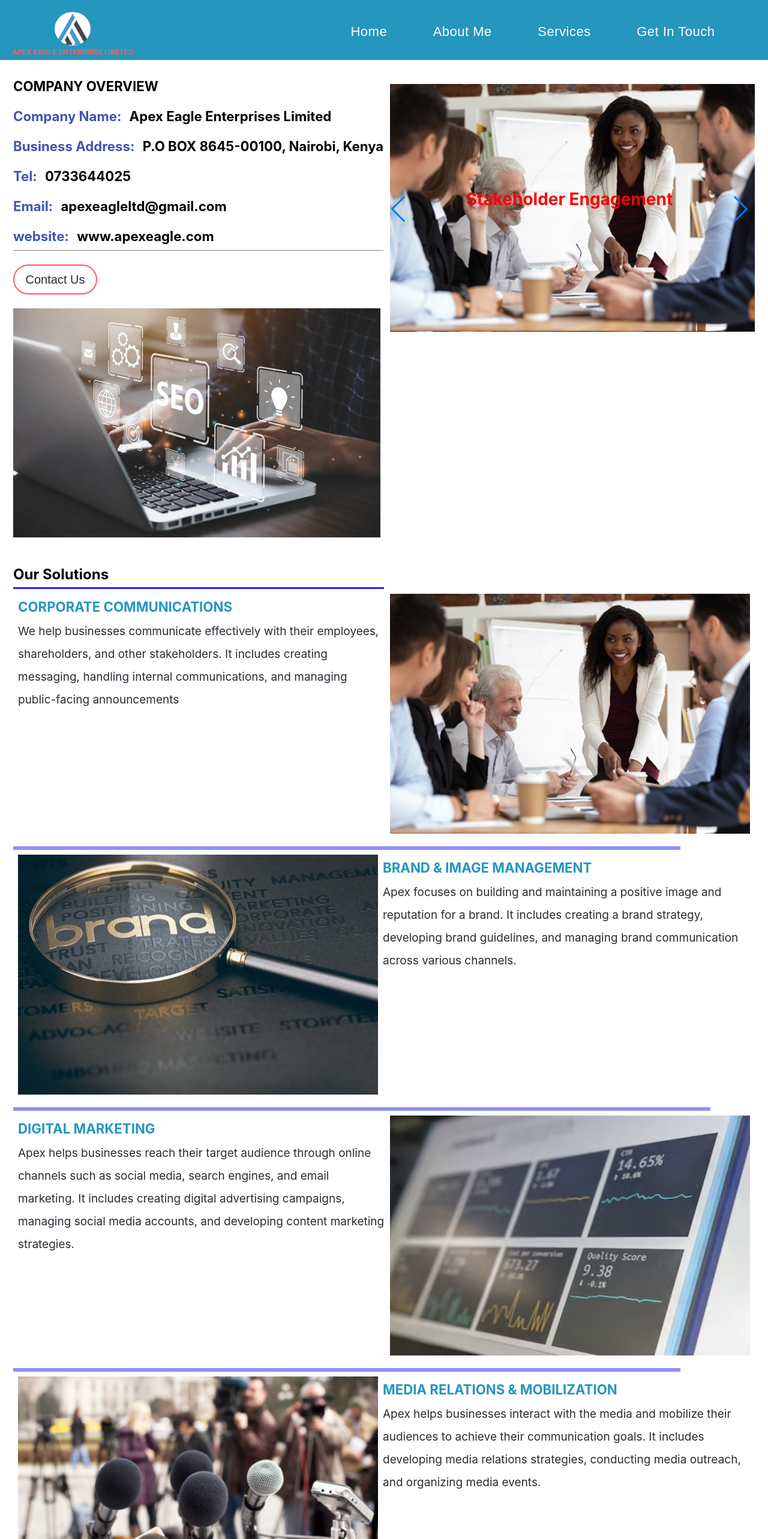
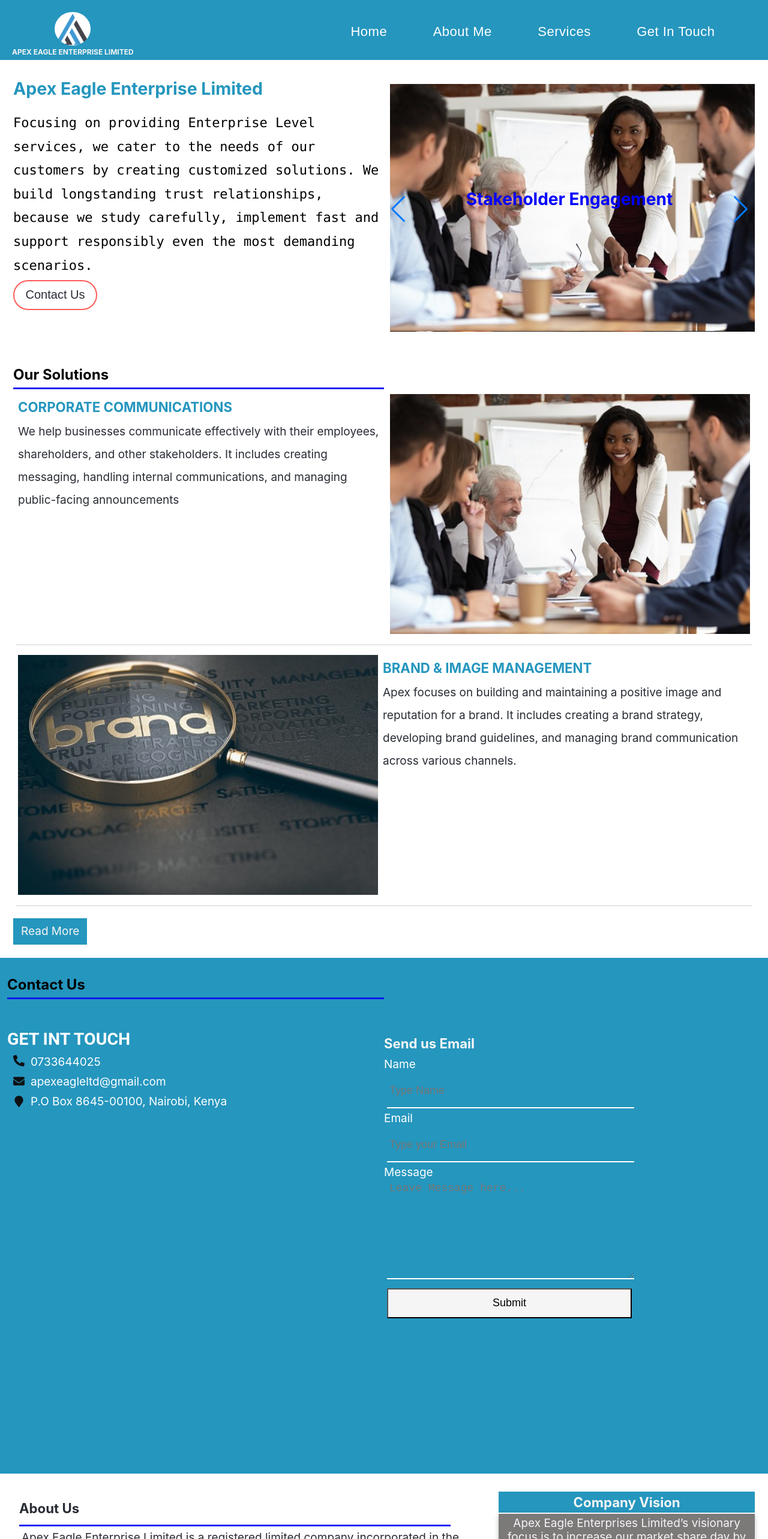
Before and after one commit to Nobby-code/apex-portfolio, a React (Create React App) app: page / in a window 1280 px wide. Shown: the top 2566 px of the page at 60% size. Built offline with nearby package versions, Linux system fonts and the light colour scheme.

Commit message:
Finished

```diff
--- a/src/App.css
+++ b/src/App.css
@@ -12,6 +12,7 @@
   margin: 0;
   padding: 0;
   /* line-height: 1.6; */
+  /* box-sizing: border-box; */
 }
 
 /* home page styles*/
@@ -55,27 +56,47 @@
   align-items: center;
 }
 
-.description-para{
+.description-para {
   line-height: 1.6;
 }
 
-.personal-det h4{
+.personal-det {
+  color: black;
+  display: flex;
+  flex-direction: column;
+  justify-content: space-between;
+}
+
+.personal-det p {
+  font-family: cursive;
+  line-height: 1.8;
+  font-size: 22px;
+  font-family: "Lucida Console", "Courier New", monospace;
+}
+
+.personal-det h2 {
+  color: #2596be;
+  padding-bottom: 20px;
+}
+
+.personal-det h4 {
   line-height: 1.6;
   padding-top: 5px;
   color: antiquewhite;
 }
+
 .logo-and-bar .bars:hover {
   cursor: pointer;
 }
 
 .my-header .my-logo {
-  color: #FF5C58;
+  color: whitesmoke;
   font-size: 12px;
   text-align: center;
   font-weight: bold;
 }
 
-.my-header .my-logo img{
+.my-header .my-logo img {
   border-radius: 50%;
   width: 60px;
 
@@ -123,16 +144,17 @@
   /* background-color: #2596be; */
   background-color: #FFFFFF;
   /* font-family: 'Poppins', sans-serif; */
-}
-
-.home .personal-det .o-view{
+  /* box-shadow: rgba(0, 0, 0, 0.1) 0px 4px 6px -1px, rgba(0, 0, 0, 0.06) 0px 2px 4px -1px; */
+}
+
+.home .personal-det .o-view {
   /* border-right: 1px solid grey; */
   padding-bottom: 10px;
   transition: 1.5s ease-out;
   border-bottom: 1px solid gray;
 }
 
-.home .name{
+.home .name {
   color: black;
 }
 
@@ -178,7 +200,8 @@
   height: 100%;
   animation: move 10s ease-in-out infinite alternate;
 }
-.duties-wrapper .duties{
+
+.duties-wrapper .duties {
   font-size: 32px;
 }
 
@@ -239,13 +262,14 @@
   text-align: center;
   margin-left: 20%;
   color: red;
+  color: blue;
   font-size: 28px;
   /* margin: 0 auto;
   padding: 30px; */
   width: 60%;
 }
 
-.profile-image .my-slider{
+.profile-image .my-slider {
   text-align: center;
 
 }
@@ -273,10 +297,11 @@
   padding-top: 10px;
 }
 
-.social-media img{
+.social-media img {
   transition: transform .4s ease;
 }
-.social-media img:hover{
+
+.social-media img:hover {
   transform: scale(1.02);
 }
 
@@ -298,9 +323,10 @@
   opacity: .96;
 }
 
-.hidden-menu a{
+.hidden-menu a {
   transition: all 0.5s ease;
 }
+
 /*About */
 
 .about {
@@ -331,62 +357,99 @@
   padding-right: 24px;
   line-height: 1.6;
   font-weight: normal;
-  font-size: 24px;
+  /* font-size: 24px; */
+}
+
+.about #chkbx {
+  display: none;
+}
+
+.about label {
+  display: inline-block;
+  cursor: pointer;
+  color: #FFFFFF;
+  background-color: #2596be;
+  padding: 3px 13px;
+  border-radius: 3px;
+  margin-top: 12px;
+  transition: 0.5s ease;
+}
+
+.about label:hover {
+  background-color: teal;
+}
+
+.about #chkbx:checked~label {
+  display: none;
+}
+
+.about #chkbx:checked~.core-values {
+  display: flex;
+  flex-direction: row;
+  justify-content: flex-start;
 }
 
 /* .about-div .vision {
   box-shadow: rgba(0, 0, 0, 0.1) 0px 10px 15px -3px, rgba(0, 0, 0, 0.05) 0px 4px 6px -2px;
 } */
-.about-div .vision p{
+.about-div .vision p {
   background-color: rgb(124, 121, 121);
   color: whitesmoke;
   padding: 4px;
   box-shadow: rgba(0, 0, 0, 0.24) 0px 3px 8px;
 }
 
-.about-div .vision{
+.about-div .vision {
   text-align: center;
   width: 96%;
 }
-.about-div .vision h3{
+
+.about-div .vision h3 {
   background-color: rgba(9, 36, 158, 0.781);
+  background-color: #2596be;
   color: whitesmoke;
   margin-bottom: 2px;
   padding-top: 4px;
   padding-bottom: 4px;
 }
 
-.about .core-values{
-  display: flex;
+.about .core-values {
+  /* display: flex;
   flex-direction: row;
-  justify-content: flex-start;
-}
-.about .core-values h3{
+  justify-content: flex-start; */
+  display: none;
+}
+
+.about .core-values h3 {
   color: rgba(9, 36, 158, 0.781);
+  background-color: #2596be;
   margin-top: 14px;
 }
 
-.about .core-values .core-details{
+.about .core-values .core-details {
   padding-top: 20px;
   line-height: 2.0;
   margin: 10px;
+  height: 100%;
 }
 
 .about .vertical {
   border-right: 10px solid wheat;
-  border-right: 10px solid  #FF5C58;
+  border-right: 10px solid #FF5C58;
   width: 100px;
   height: 500px;
   /* margin-top: 20px; */
   margin-right: 20px;
-}
+  height: 100%;
+}
+
 .about-info h3 {
   /* color: #FF5C58; */
   width: 94%;
 
 }
 
-.about-info p{
+.about-info p {
   margin: 4px;
 }
 
@@ -433,7 +496,7 @@
   color: wheat;
 }
 
-.cv-download button{
+.cv-download button {
   margin-top: 20px;
 }
 
@@ -617,25 +680,28 @@
   background-repeat: no-repeat;
 }
 
-.resume .solutions{
+.resume .solutions {
   display: flex;
   flex-direction: row;
   justify-content: space-between;
   background-color: white;
   color: #282c34;
   margin: 4px;
-}
-
-.resume .solutions .solution-details{
+  box-shadow: rgba(17, 17, 26, 0.1) 0px 2px 0px;
+}
+
+.resume .solutions .solution-details {
   width: 50%;
   padding: 4px;
 }
 
-.resume .solutions .solution-details h3{
+.resume .solutions .solution-details h3 {
   color: rgba(13, 13, 243, 0.904);
-  color: #2596be;;
-}
-.resume .solutions img{
+  color: #2596be;
+  ;
+}
+
+.resume .solutions img {
   text-align: center;
   padding: 4px;
   width: 600px;
@@ -645,18 +711,19 @@
 .resume .sol {
   line-height: 2.0;
 }
-.resume .sol .horizontal{
+
+.resume .sol .horizontal {
   width: 90%;
   height: 6px;
-  background-color: rgba(13, 13, 243, 0.904);
+  /* background-color: rgba(13, 13, 243, 0.904); */
   opacity: .5;
 
 }
 
-.resume .sol .horizontal1{
+.resume .sol .horizontal1 {
   width: 90%;
   height: 6px;
-  background-color: rgba(13, 13, 243, 0.904);
+  /* background-color: rgba(13, 13, 243, 0.904); */
   opacity: .5;
   text-align: right;
   /* margin-left: 50px; */
@@ -666,6 +733,39 @@
   justify-content: end; */
   /* float: right; */
 
+}
+
+
+.resume .sol label {
+  color: black;
+  display: inline-block;
+  cursor: pointer;
+  color: whitesmoke;
+  background-color: #2596be;
+  margin-top: 12px;
+  padding: 3px 13px;
+  transition: 0.5s ease;
+}
+
+.resume .sol label:hover {
+  background-color: teal;
+}
+
+.resume .sol #ch {
+  display: none;
+}
+
+.resume .sol #ch:checked~label {
+  display: none;
+}
+
+.resume .sol #ch:checked~.show-more {
+  display: block;
+}
+
+.resume .sol .show-more {
+  display: none;
+  transition: 0.5s ease;
 }
 
 .projects .specific-project {
@@ -713,13 +813,15 @@
 
 /* contacts page */
 
-.contacts{
+.contacts {
   background-color: #76b5c5;
   background-color: #2596be;
   margin: 0;
   padding-top: 30px;
   padding-bottom: 30px;
-}
+  min-height: 100vh;
+}
+
 .contacts-header {
   height: 36px;
   color: black;
@@ -743,12 +845,15 @@
   display: flex;
   flex-direction: row;
   justify-content: space-between;
+  background-color: #2596be;
 }
 
 .contacts-content h2,
 .sites-header {
   font-family: 'Roboto';
   color: #FF5C58;
+  color: #FFFFFF;
+  font-weight: bold;
 }
 
 .contacts-content ul {
@@ -787,15 +892,17 @@
 }
 
 .contacts-form input {
-  width: 350px;
+  width: 65%;
   height: 55px;
   margin: 5px;
   font-size: 18px;
   background-color: rgb(78, 71, 71);
+  background-color: #2596be;
   color: white;
   border: none;
   border: none;
   padding-left: 4px;
+  border-bottom: 2px solid white;
 }
 
 .contacts-form input:hover {
@@ -815,30 +922,39 @@
   margin: 5px;
   background-color: #333;
   background-color: rgb(78, 71, 71);
+  background-color: #2596be;
   color: white;
   border: none;
   padding-left: 4px;
+  width: 65%;
+  border-bottom: 2px solid white;
 }
 
 .mailing h3 {
   color: #FF5C58;
+  color: whitesmoke;
+  padding: 10px 0;
 }
 
 .contacts-button {
-  width: 120px;
+  width: 65%;
   height: 50px;
   margin: 5px;
   background-color: teal;
+  background-color: whitesmoke;
   font-size: 18px;
   color: white;
+  color: black;
   transition: all .2s ease-out;
 }
 
 .contacts-button:hover {
   cursor: pointer;
   background-color: #59b256;
+  background-color: teal;
   color: black;
-  transform: scale(1.05);
+  color: white;
+  /* transform: scale(1.05); */
 
 
 }
@@ -872,11 +988,56 @@
 
 
 /*responsive on different screen sizes */
-
 @media screen and (max-width : 360px) {
-    * {
-    font-size: 12px;
-  }
+  * {
+    font-size: 13px;
+  }
+
+  .home .personal-det p{
+    line-height: 1.4;
+    /* font-family: 'Poppins'; */
+    font-family: 'Roboto';
+  }
+
+  .home .personal-det h2 {
+    font-size: 22px;
+  }
+  .contacts-button {
+    width: 100%;
+  }
+
+  .footer-bottom {
+    display: flex;
+    flex-direction: column;
+    width: 100%;
+    margin: 0;
+    padding: 0;
+    overflow: hidden;
+  }
+
+  .footer-bottom p {
+    width: 100%;
+    text-align: start;
+  }
+
+  .about .about-header {
+    font-size: 22px;
+  }
+
+  .home .hire-btn {
+    margin-top: 12px;
+  }
+
+  .footer .footer-bottom {
+    width: 100%;
+  }
+  .footer .footer-bottom ul{
+    display: none;
+  }
+.about .about-div .about-info p {
+  font-size: 18px;
+}
+
 }
 
 @media screen and (max-width : 480px) {
@@ -884,6 +1045,19 @@
     display: none;
   }
 
+  .home .personal-det p{
+    line-height: 1.4;
+    /* font-family: 'Poppins'; */
+    font-family: 'Roboto';
+  }
+
+  .home .hire-btn {
+    margin-top: 12px;
+  }
+
+  .contacts-button {
+    width: 100%;
+  }
   .bars {
     display: block;
     font-size: 22px;
@@ -904,7 +1078,7 @@
     text-align: left;
   }
 
-  .logo-and-bar .my-logo{
+  .logo-and-bar .my-logo {
     font-size: 14px;
   }
 
@@ -939,7 +1113,7 @@
     /* padding-top: 20px; */
   }
 
-  .social-media img{
+  .social-media img {
     width: 100%;
   }
 
@@ -957,6 +1131,7 @@
   .about .about-div {
     flex-direction: column;
   }
+
   .about .my-image {
     width: 100%;
     margin: 6px auto;
@@ -964,7 +1139,7 @@
     text-align: center;
   }
 
-  .about .my-image img{
+  .about .my-image img {
     width: 96%;
     text-align: center;
     margin: 0 auto;
@@ -1065,19 +1240,22 @@
     width: 80%;
   }
 
-  .mailing{
-    width: 100%;
-  }
-  .mailing .contacts-form{
-    width: 100%;
-  }
-  .contacts-form input, textarea{
+  .mailing {
+    width: 100%;
+  }
+
+  .mailing .contacts-form {
+    width: 100%;
+  }
+
+  .contacts-form input,
+  textarea {
     width: 100%;
     padding: 4px;
     font-size: 20px;
   }
 
-  .first-cont-info h2{
+  .first-cont-info h2 {
     padding-bottom: 12px;
   }
 
@@ -1112,7 +1290,7 @@
   }
 }
 
-@media screen and (min-width: 481px) and (max-width: 1024px){
+@media screen and (min-width: 481px) and (max-width: 1024px) {
 
   .home {
     flex-direction: column-reverse;
@@ -1158,6 +1336,7 @@
   .resume-content .resume-list-content {
     width: 100%;
   }
+
   /* .page{
     padding-top: 100px;
   }
@@ -1285,7 +1464,7 @@
     width: 96%;
   }
 } */
-@media screen and (min-width: 540px) and (max-width: 600px){
+@media screen and (min-width: 540px) and (max-width: 600px) {
   .vertical {
     display: none;
   }
@@ -1294,6 +1473,7 @@
     flex-direction: column;
     justify-content: space-evenly;
   }
+
   .resume-content .resume-list-content {
     width: 90%;
   }
@@ -1302,6 +1482,7 @@
     width: 100%;
 
   }
+
   .my-header .my-navs {
     display: none;
   }
@@ -1326,7 +1507,7 @@
     text-align: left;
   }
 
-  .logo-and-bar .my-logo{
+  .logo-and-bar .my-logo {
     font-size: 12px;
   }
 
@@ -1361,7 +1542,7 @@
     /* padding-top: 20px; */
   }
 
-  .social-media img{
+  .social-media img {
     width: 100%;
   }
 
@@ -1379,6 +1560,7 @@
   .about .about-div {
     flex-direction: column;
   }
+
   .about .my-image {
     width: 100%;
     margin: 6px auto;
@@ -1386,7 +1568,7 @@
     text-align: center;
   }
 
-  .about .my-image img{
+  .about .my-image img {
     width: 96%;
     text-align: center;
     margin: 0 auto;
@@ -1487,19 +1669,22 @@
     width: 80%;
   }
 
-  .mailing{
-    width: 100%;
-  }
-  .mailing .contacts-form{
-    width: 100%;
-  }
-  .contacts-form input, textarea{
+  .mailing {
+    width: 100%;
+  }
+
+  .mailing .contacts-form {
+    width: 100%;
+  }
+
+  .contacts-form input,
+  textarea {
     width: 100%;
     padding: 4px;
     font-size: 20px;
   }
 
-  .first-cont-info h2{
+  .first-cont-info h2 {
     padding-bottom: 12px;
   }
 
@@ -1594,7 +1779,8 @@
   font-size: 16px;
   padding: 4px;
 }
-.footer .footer-div .personal-det .main-name{
+
+.footer .footer-div .personal-det .main-name {
   color: #FF5C58;
 }
 
@@ -1602,8 +1788,10 @@
   color: #2596be;
 }
 
-.footer .my-logo p{
+.footer .my-logo p {
   color: #FF5C58;
+  color: #FFFFFF;
+  color: #2596be;
 }
 
 .footer .footer-div {
@@ -1616,9 +1804,10 @@
 }
 
 
-.footer-div .footer-det p{
+.footer-div .footer-det p {
   color: rgba(255, 255, 255, 0.3);
 }
+
 .footer-div .my-logo img {
   border-radius: 50%;
   width: 15%;
@@ -1643,7 +1832,8 @@
   cursor: pointer;
 }
 
-.footer-flex .footer-services h3, .quick-links h3 {
+.footer-flex .footer-services h3,
+.quick-links h3 {
   color: #2596be;
   padding-top: 30px;
   padding-bottom: 30px;
@@ -1693,6 +1883,7 @@
 .footer-bottom ul li a:hover {
   color: #2596be;
 }
+
 .footer-bottom ul {
   display: flex;
   flex-direction: row;
--- a/src/components/Main.js
+++ b/src/components/Main.js
@@ -174,7 +174,7 @@
             </div>
             <div ref={homeRef} className="home page">
                 <div className='personal-det'>
-                    <h3 className='name'>COMPANY OVERVIEW</h3>
+                    {/* <h3 className='name'>COMPANY OVERVIEW</h3>
                     <br />
                     <div className='o-view'>
                         <div>
@@ -199,13 +199,24 @@
                             </div>
                         </div>
                     </div>
-                    <br />
+                    <br /> */}
+
+                    <div>
+                        <h2>Apex Eagle Enterprise Limited</h2>
+                        <p>
+                            Focusing on providing Enterprise Level services, we cater
+                            to the needs of our customers by creating customized
+                            solutions. We build longstanding trust relationships,
+                            because we study carefully, implement fast and support
+                            responsibly even the most demanding scenarios.
+                        </p>
+                    </div>
                     <button onClick={handleContact} className='hire-btn'>Contact Us</button>
                     <br />
                     <br />
-                    <div className='social-media'>
+                    {/* <div className='social-media'>
                         <img src={Profile2} data-aos="zoom-in" alt='' />
-                    </div>
+                    </div> */}
                 </div>
                 <div className='profile-image'>
                     <Swiper
@@ -238,6 +249,7 @@
             <div ref={resumeRef} className="page resume">
                 <h4 className='resume-header'>Our Solutions</h4>
                 <div className='sol'>
+                    <input id="ch" type="checkbox" />
                     <div className='solutions'>
                         <div className='solution-details'>
                             <h3>CORPORATE COMMUNICATIONS</h3>
@@ -270,6 +282,7 @@
                         </div>
                     </div>
                     <div className='horizontal1'></div>
+                    <div className='show-more'>
                         <div className='solutions' data-aos="zoom-in">
                             <div className='solution-details'>
                                 <h3>DIGITAL MARKETING</h3>
@@ -415,6 +428,9 @@
                             </div>
                         </div>
                         <div className='horizontal'></div>
+                        <label for="ch">Show less</label>
+                    </div>
+                    <label for="ch">Read More</label>
                 </div>
             </div>
 
@@ -422,7 +438,7 @@
                 <h4 className='contact-header'>Contact Us</h4>
                 <div className='contacts-content'>
                     <div className='first-cont-info'>
-                        <h2>For Enquiries, please get in touch with us...</h2>
+                        <h2>GET INT TOUCH</h2>
                         <div className='my-contact'>
                             <ul className='my-contact-icons'>
                                 <li><FaPhoneAlt /></li>
@@ -437,12 +453,16 @@
                         </div>
                     </div>
                     <div className='mailing'>
-                        <h3>Please mail us here</h3>
+                        <h3>Send us Email</h3>
                         <form ref={form} onSubmit={sendEmail} className="contacts-form">
-                            <input type='text' placeholder='Name' name="from_name" required /> <br />
+                            <label for="from_name" >Name</label> <br />
+                            <input type='text' placeholder='Type Name' name="from_name" required /> <br />
+                            <label for="from_email" >Email</label> <br />
                             {/* <input type='text' placeholder='Subject' name="subject" required /> <br /> */}
-                            <input type='email' placeholder='Email' name="from_email" required /> <br />
-                            <textarea cols='50' rows='8' placeholder='Message...' name="message" required /> <br />
+                            <input type='email' placeholder='Type your Email' name="from_email" required /> <br />
+                            <label for="message" >Message</label> <br />
+                            <textarea cols='50' rows='8' placeholder='Leave Message here...' name="message" required /> <br />
+
                             <button className="contacts-button">Submit</button>
                         </form>
 
@@ -521,6 +541,7 @@
                 <div className='my-image'>
                     <img src={Public} alt="" data-aos="zoom-in" />
                 </div>
+                <input id="chkbx" type="checkbox" />
                 <div className='core-values'>
                     <div className='vertical'></div>
                     <div className='core-details'>
@@ -548,8 +569,10 @@
                         <div>
                             We have great financial capability to handle projects which require large capital outlay.
                         </div>
+                        <label for="chkbx">Show less</label>
                     </div>
                 </div>
+                <label for="chkbx">Read more</label>
 
             </div>
 
```
Lines whose indentation alone changed are shown as unchanged.
